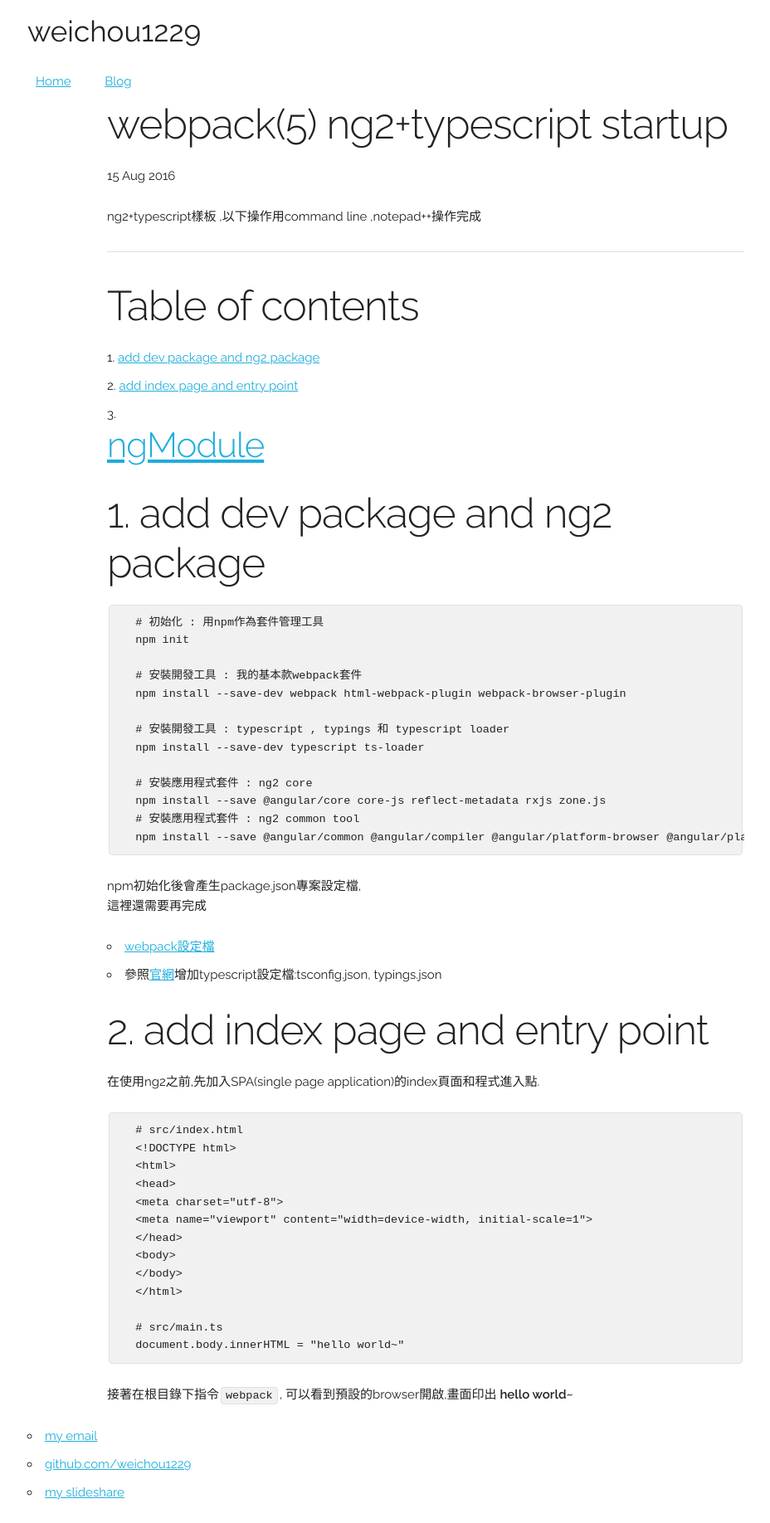
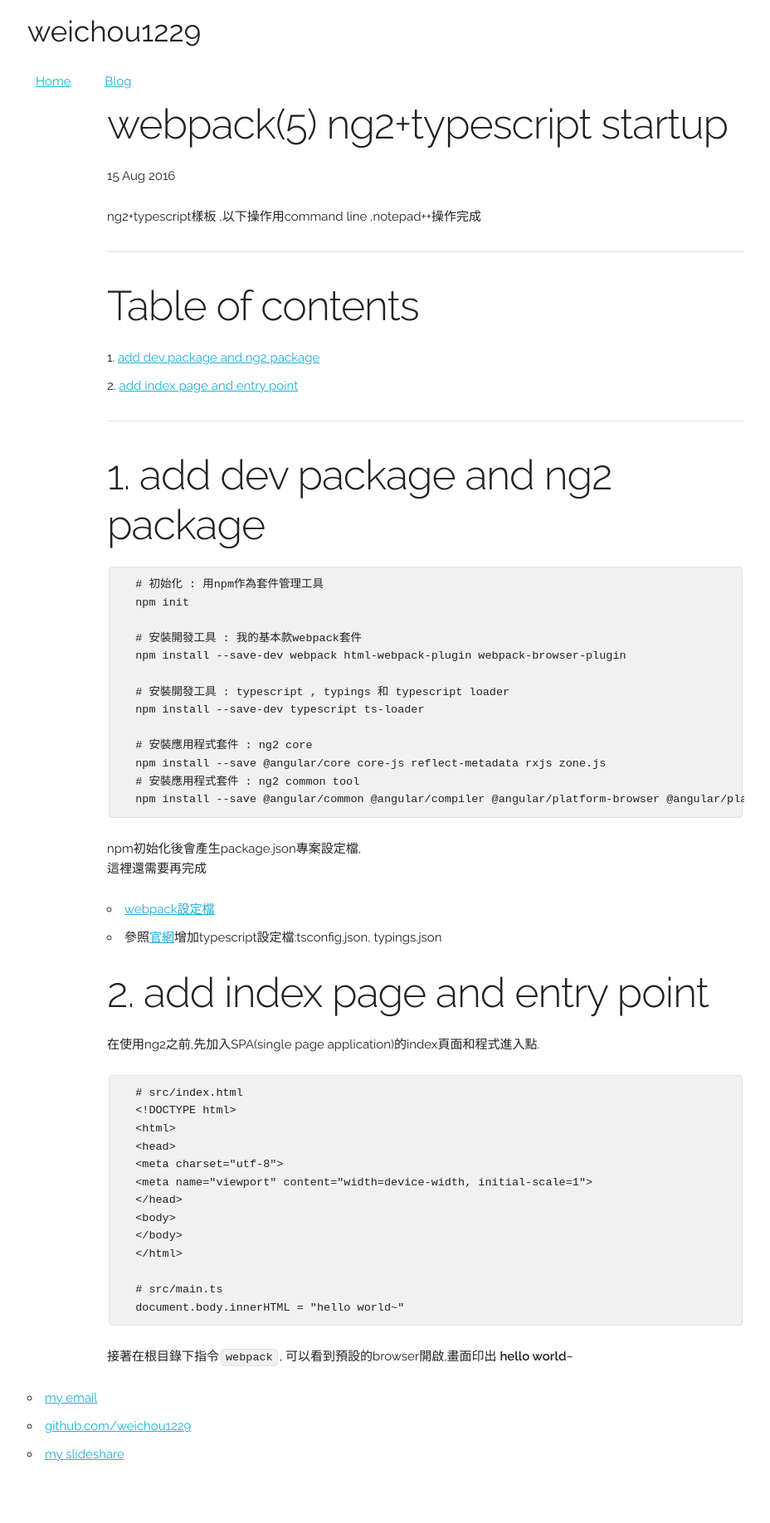
Before and after one commit to weichou1229/weichou.github.io, a Jekyll site: the page built from _posts/blog/2016-08-15-webpack-ng2-typescript-startup.md, in a window 1280 px wide. Shown: the whole page at 83% size, without its empty margins (127-1055 px from the left). Built offline with Jekyll 4.4.1, drawn with Linux system fonts in a browser that asks for light colours; comment, search, counter and statistics services are not loaded; after the commit the page ends 1790 px from its top, so only the background shows below that.

Commit message:
ng2 startup

```diff
--- a/_posts/blog/2016-08-15-webpack-ng2-typescript-startup.md
+++ b/_posts/blog/2016-08-15-webpack-ng2-typescript-startup.md
@@ -12,7 +12,7 @@ ng2+typescript樣板 ,以下操作用command line ,notepad++操作完成
 
 1. [add dev package and ng2 package](#add-dev-package-and-ng2-package)
 2. [add index page and entry point](#add-index-page-and-entry-point)
-3. [ngModule]()
+
 --------------------------------------------------------------------------------
 
 # 1\. add dev package and ng2 package
```
